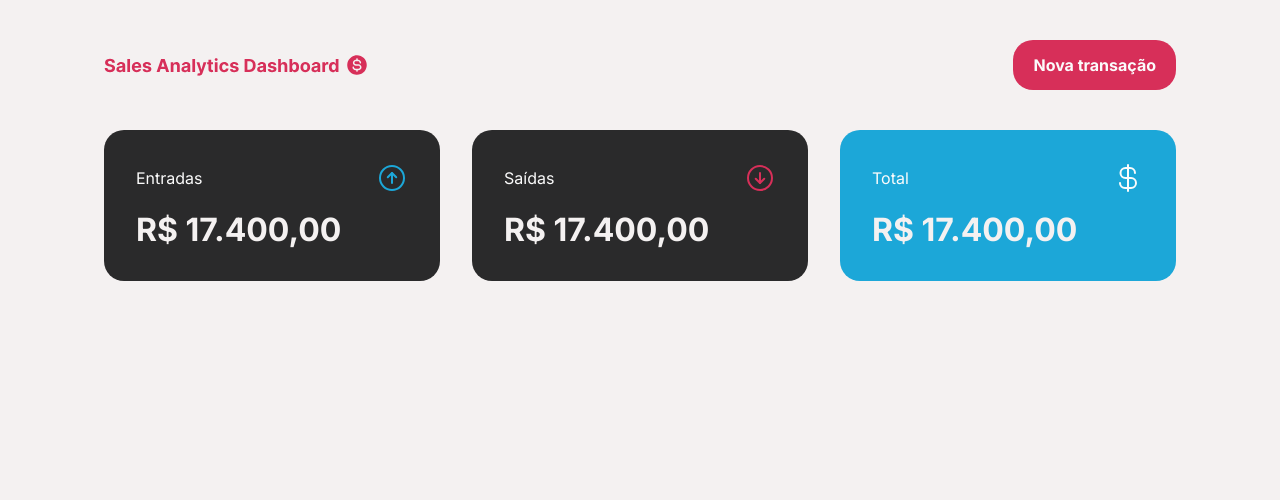
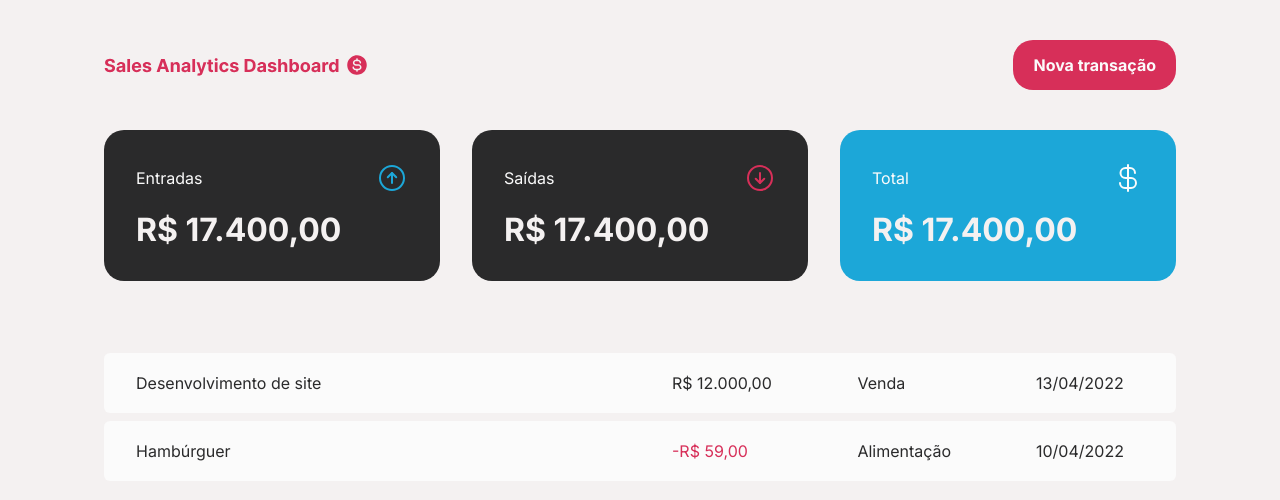
Before and after one commit to GuiCPessoa/Sales_Dashboard, a React (Vite) app: page / in a window 1280 px wide. Shown: the top 500 px of the page. Built offline with nearby package versions, Linux system fonts and the light colour scheme.

Commit message:
Trasactions table creation

```diff
--- a/src/pages/Transactions/index.tsx
+++ b/src/pages/Transactions/index.tsx
@@ -1,11 +1,38 @@
 import { Header } from "../../components/Header";
 import { Summary } from "../../components/Summary";
+import { PriceHighLight, TransactionsContainer, TransactionsTable } from "./styles";
 
 export function Transactions() {
     return (
         <div>
-            <Header/>
-            <Summary/>
-        </div>
+        <Header />
+        <Summary />
+        <TransactionsContainer>
+          <TransactionsTable>
+            <tbody>
+              <tr>
+                <td width="50%">Desenvolvimento de site</td>
+                <td>
+                  <PriceHighLight variant="income">
+                    R$ 12.000,00
+                  </PriceHighLight>
+                </td>
+                <td>Venda</td>
+                <td>13/04/2022</td>
+              </tr>
+              <tr>
+                <td width="50%">Hambúrguer</td>
+                <td>
+                  <PriceHighLight variant="outcome">
+                    -R$ 59,00
+                  </PriceHighLight>
+                </td>
+                <td>Alimentação</td>
+                <td>10/04/2022</td>
+              </tr>
+            </tbody>
+          </TransactionsTable>
+        </TransactionsContainer>
+      </div>
     )
 }
--- a/src/pages/Transactions/styles.ts
+++ b/src/pages/Transactions/styles.ts
@@ -0,0 +1,49 @@
+import styled from "styled-components";
+
+export const TransactionsContainer = styled.main`
+    width: 100%;
+    max-width: 1120px;
+    margin: 4rem auto 0;
+    padding: 0 1.5rem;
+    color: ${props => props.theme['black']};
+
+
+
+
+
+`;
+
+export const TransactionsTable = styled.table`
+    width: 100%;
+    border-collapse: separate;
+    border-spacing: 0 0.5rem;
+    ///margin-top: 1.5rem;
+
+
+    td {
+        padding: 1.25rem 2rem;
+        background-color: ${props => props.theme['white-100']};
+
+
+
+        &:first-child {
+            border-top-left-radius: 6px;
+            border-bottom-left-radius: 6px;
+        }
+
+        &:last-child {
+        border-top-right-radius: 6px;
+        border-bottom-right-radius: 6px;
+    }
+    }
+
+`;
+
+interface PriceHighLightProps {
+    variant: 'income' | 'outcome';
+}
+
+
+export const PriceHighLight = styled.span<PriceHighLightProps>`
+    color: ${props => props.variant === 'income' ? props.theme['blue'] : props.theme['red-100'] }
+`;
```
